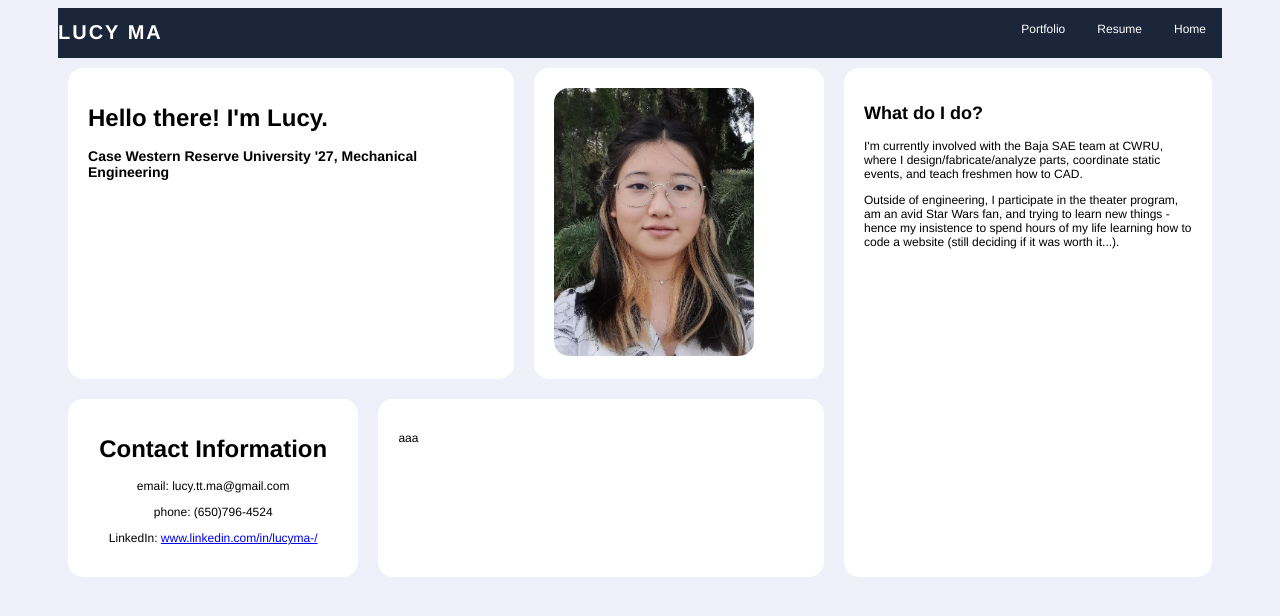
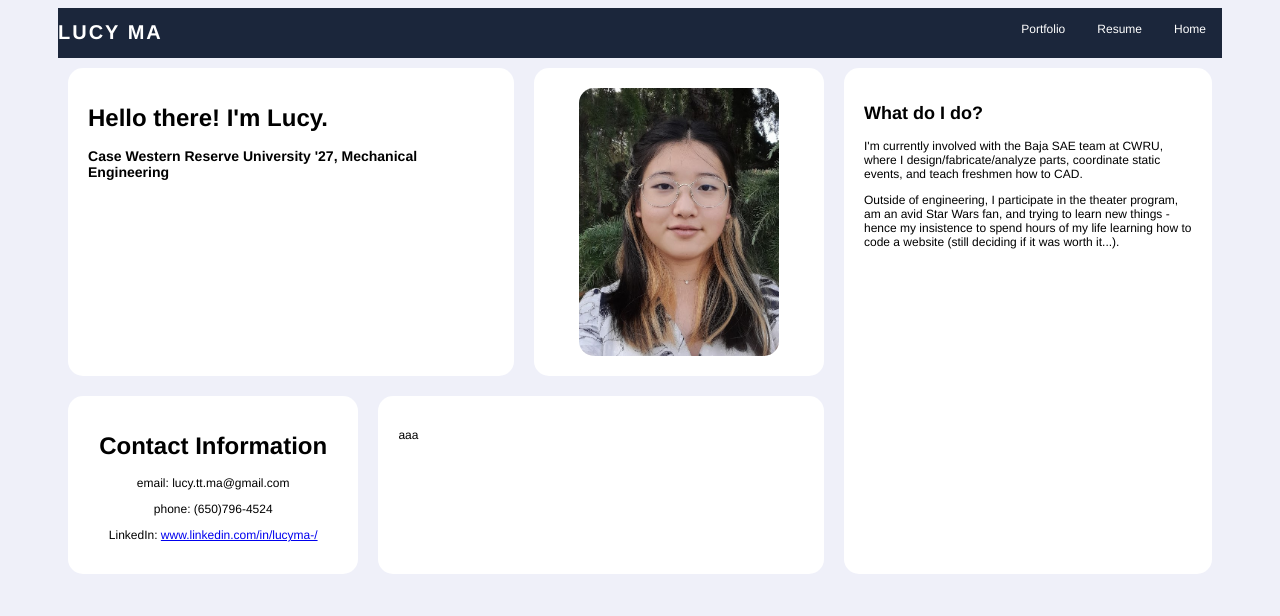
Before and after one commit to lucyttma/lucyttma.github.io, a Jekyll site: the page built from index.html, in a window 1280 px wide. Shown: the top 616 px of the page. Built offline with Jekyll 4.4.1, drawn with Linux system fonts in a browser that asks for light colours.

Commit message:
Update index.html

```diff
--- a/index.html
+++ b/index.html
@@ -9,8 +9,8 @@ title: Home
       <h3> Case Western Reserve University '27, Mechanical Engineering </h3>
     </div>
 
-    <div class="div-hcard">
-      <img src="/assets/images/id pic.jpg" alt="Photograph">
+    <div class="div-hcard" style="display: grid;">
+      <img src="/assets/images/id pic.jpg" alt="Photograph" style="place-self: center;">
     </div>
 
   </div>
```
